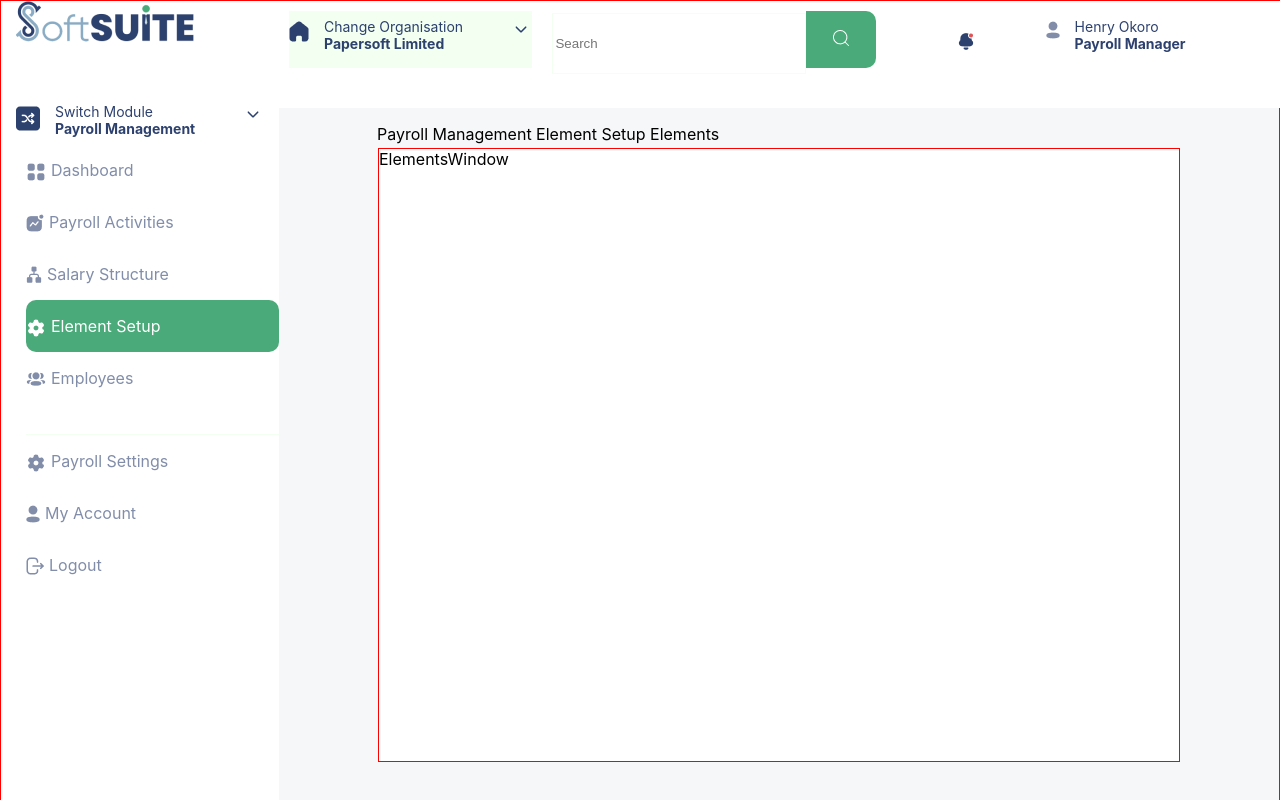
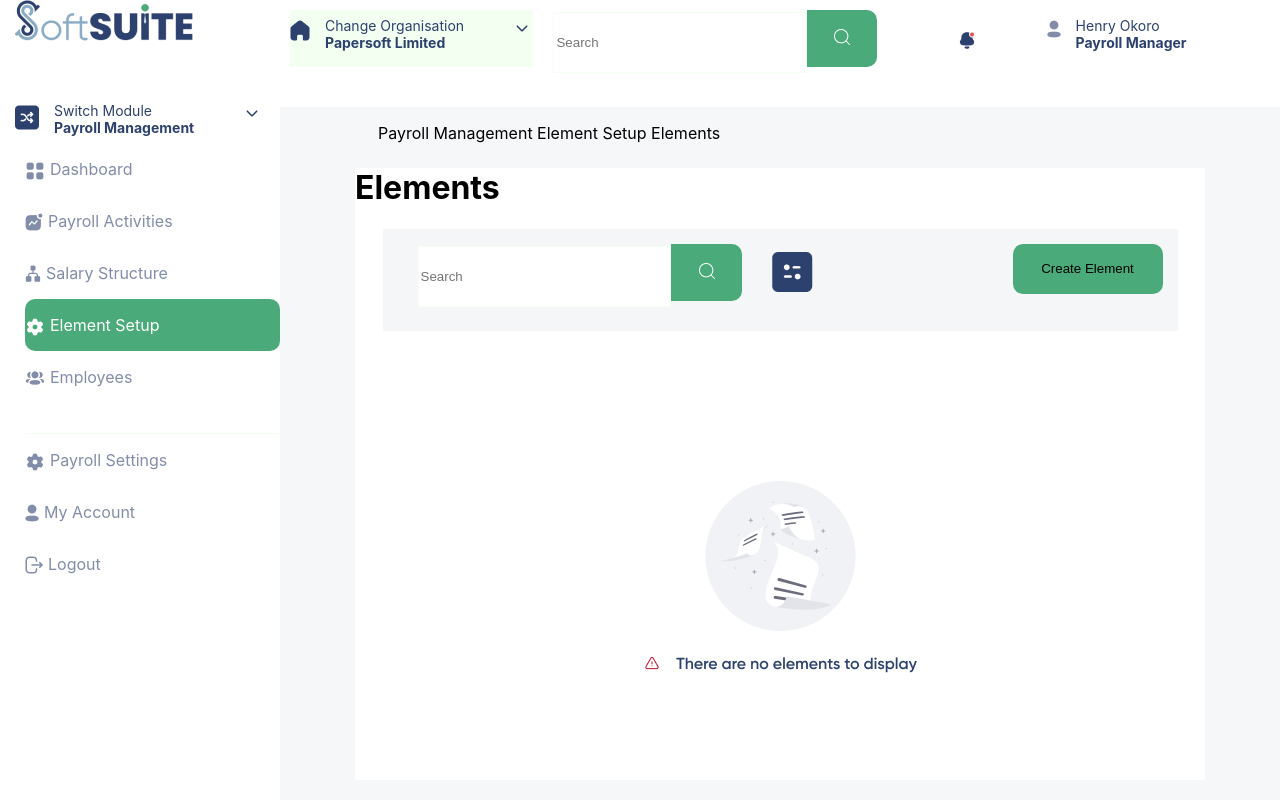
Before and after one commit to charlesik/softsuite-test., a React (Create React App) app: page / in a window 1280 px wide. Shown: the top 800 px of the page. Built offline with nearby package versions, Linux system fonts and the light colour scheme.

Commit message:
elementwindow component/completed

```diff
--- a/src/App.scss
+++ b/src/App.scss
@@ -1,7 +1,6 @@
 body
 .App{
   // height: 100vh;
-  border: 1px solid red;
 }
 .top{
   display: flex;
@@ -36,15 +35,13 @@ body
   margin-left: 98px;
 }
 .elementswindow{
-  width: 800px;
+  width: 850px;
   height: 612px;
   background-color: white;
-  border: 1px solid red;
   margin: auto;
 }
 .footer{
   height: 58px;
-  border: 1px solid red;
   background-color: #2D416F;
   display: flex;
   justify-content: space-between;
@@ -159,3 +156,32 @@ body
   margin-left: 70px;
   background-color: transparent;
 }
+.elementstab{
+  background-color: #F4F6F8;
+  height: 72px;
+  display: flex;
+  justify-content: space-between;
+  padding: 15px;
+  width: 90%;
+  margin: auto;
+}
+.elementsearch{
+  display: flex;
+
+}
+.filter{
+  margin-top: 8px;
+}
+.createelementbtn{
+  background-color: #4BAA79;
+  height: 50px;
+  width: 150px;
+  border: none;
+  border-radius: 10px;
+}
+.noelements{
+  width: 273px;
+  height: 194px;
+  margin: auto;
+  margin-top: 150px;
+}
--- /dev/null
+++ b/src/components/ElementsTab.tsx
@@ -0,0 +1,14 @@
+import Search from "./Search";
+function ElementsTab() {
+    return (
+        <div className="elementstab">
+                <div className="elementsearch">
+                <Search/>
+                <div className="filter"><img src="filter.png" alt="" /></div>
+                </div>
+                <button className="createelementbtn">Create Element</button>
+            </div>
+    );
+}
+
+export default ElementsTab;
--- a/src/components/ElementsWindow.tsx
+++ b/src/components/ElementsWindow.tsx
@@ -1,8 +1,13 @@
+import ElementsTab from "./ElementsTab";
 
 function ElementsWindow() {
     return (
         <div className="elementswindow">
-            ElementsWindow
+            <h1>Elements</h1>
+            <ElementsTab/>
+            <div className="noelements">
+                <img src="no-elements.png" alt="" />
+            </div>
         </div>
     );
 }
```
Also changed, not shown: public/filter.png (added), public/no-elements.png (added).
